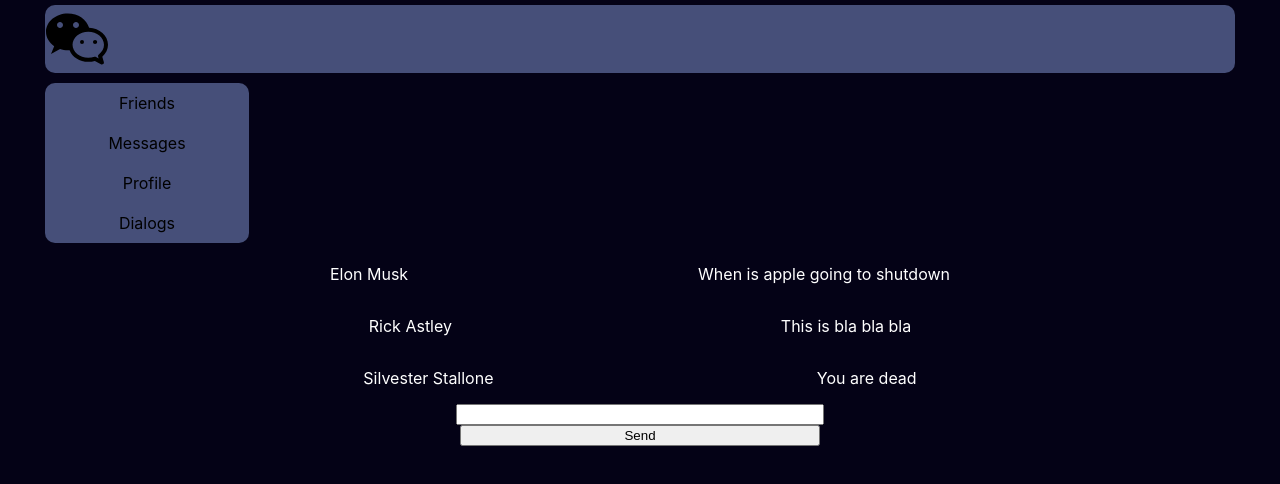
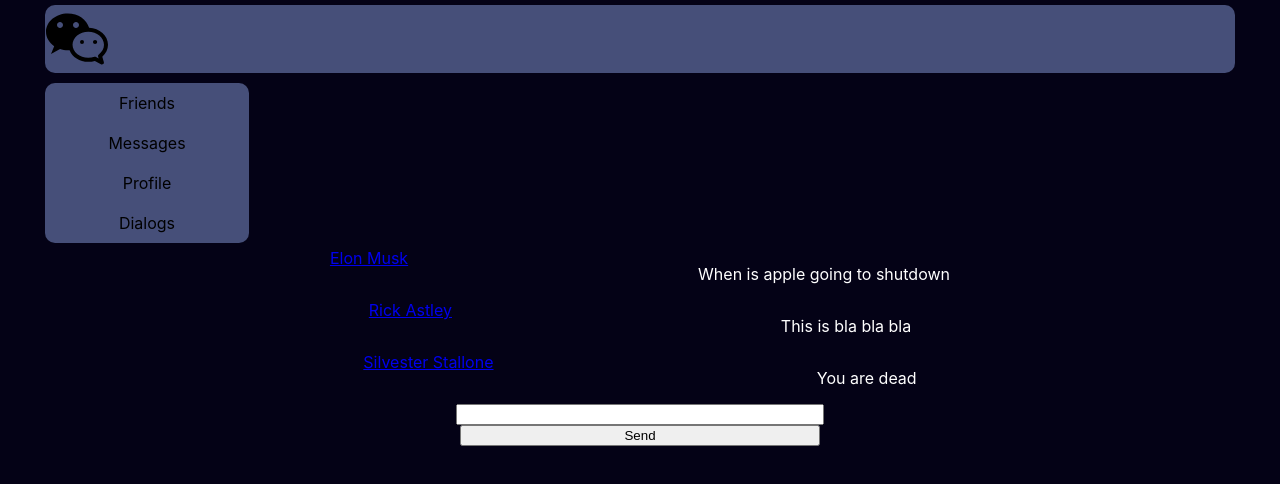
Before and after one commit to RedregeX/SocialNetwork, a React (Create React App) app: page /dialogs in a window 1280 px wide. Shown: the top 484 px of the page. Built offline with nearby package versions, Linux system fonts and the light colour scheme.

Commit message:
Added DII

```diff
--- a/src/components/dialogs/Dialogs.jsx
+++ b/src/components/dialogs/Dialogs.jsx
@@ -1,19 +1,21 @@
 import "./Dialogs.css"
+import {NavLink} from 'react-router-dom'
+import {Route} from 'react-router-dom';
+import DII from "./dialogIsItem/DII";
 
 function Dialogs() {
     return (
         <div className="dialogs">
-
             <div className="message">
-                <p>Elon Musk</p>
+                <DII name={"Elon Musk"}/>
                 <p>When is apple going to shutdown</p>
             </div>
             <div className="message">
-                <p>Rick Astley</p>
+                <DII name={"Rick Astley"}/>
                 <p>This is bla bla bla</p>
             </div>
             <div className="message">
-                <p>Silvester Stallone</p>
+                <DII name={"Silvester Stallone"}/>
                 <p>You are dead</p>
             </div>
             <input type="text"/>
--- /dev/null
+++ b/src/components/dialogs/dialogIsItem/DII.jsx
@@ -0,0 +1,14 @@
+import {NavLink} from 'react-router-dom'
+import React from 'react'
+
+function DII(props) {
+    return (
+      <>
+          <div className="message">
+            <NavLink to="/dialogs/1">{props.name}</NavLink>
+          </div>
+      </>
+    );
+  }
+
+  export default DII;
--- a/src/components/header/Header.jsx
+++ b/src/components/header/Header.jsx
@@ -1,10 +1,11 @@
 import './Header.css';
 import logo from '../../images/icons8-wechat.svg';
+import {NavLink} from 'react-router-dom'
 
 function Header() {
   return (
     <div className = "header">
-      <img src={logo} alt="logo" />
+      <NavLink to="/profile"><img src={logo} alt="logo" /></NavLink>
     </div>
   );
 }
```
Also changed, not shown: src/components/SideBar/Sidebar.jsx (line endings or trailing spaces).
